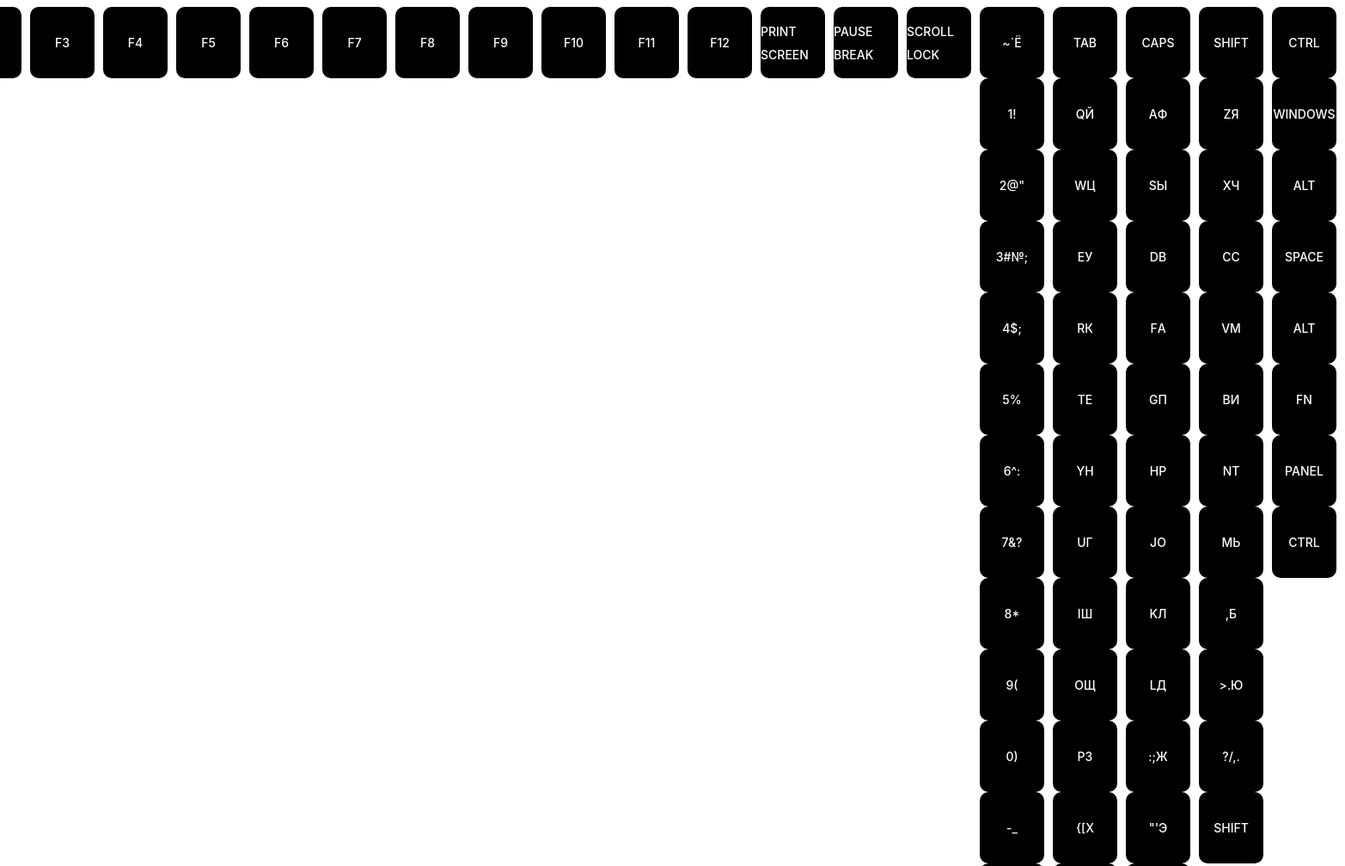
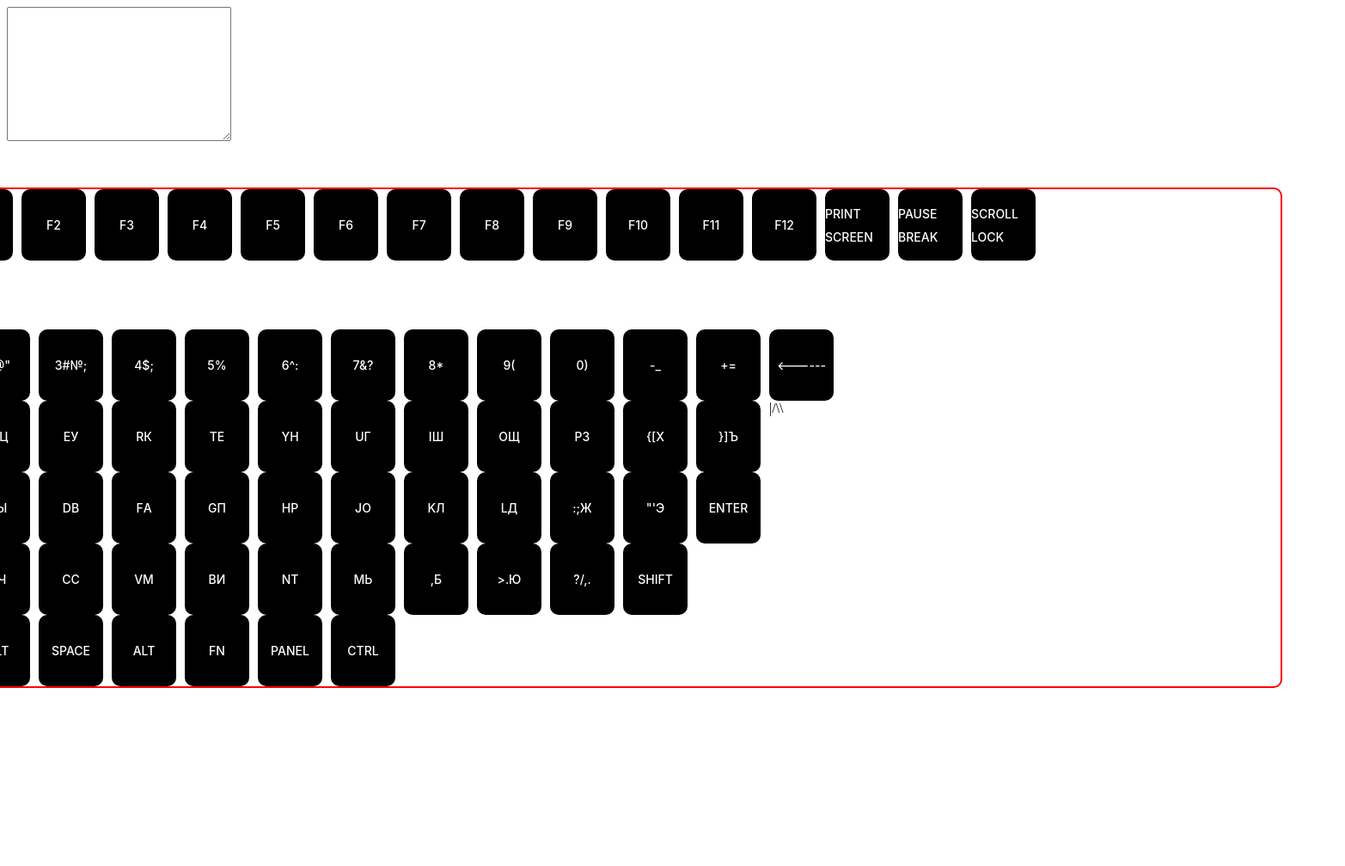
Before and after one commit to abvgdq/keybaord, a plain HTML site: page index.html in a window 1280 px wide. Shown: the top 1007 px of the page at 86% size, 1565 px wide, since content can reach past the window. After the commit the page ends 800 px from the top, so only its background shows below. Drawn offline with Linux system fonts and the light colour scheme.

Commit message:
feat: refactor code

```diff
--- a/index.css
+++ b/index.css
@@ -1,10 +1,12 @@
 .keyboard {
     display: flex;
-    justify-content: center;
-}
-
-.keyboard__block {
-    display: flex;
+    width: 1700px;
+    border: 2px solid #ff0000;
+    border-radius: 10px;
+    position: absolute;
+    top: 100%;
+    left: 50%;
+    transform: translate(-50%, -100%);
 }
 
 .keyboard-string__one {
@@ -65,3 +67,20 @@
 .keyboard__key__esc{
     margin-right: 75px;
 }
+
+.key-string__two {
+    display: flex;
+}
+
+.key-string__three {
+    display: flex;
+}
+.key-string__four {
+    display: flex;
+}
+.key-string__five {
+    display: flex;
+}
+.key-string__six {
+    display: flex;
+}
--- a/index.html
+++ b/index.html
@@ -8,7 +8,7 @@
     <link rel="stylesheet" href="./index.css">
 </head>
 <body>
-    <div class="main">
+        <textarea name="" id="" cols="30" rows="10"></textarea>
         <div class="keyboard">
             <div class="keyboard__block">
                 <div class="keyboard-string__one">
@@ -28,6 +28,7 @@
                     <div class="keyboard__key">print screen</div>
                     <div class="keyboard__key">pause break</div>
                     <div class="keyboard__key">scroll lock</div>
+            </div>
             <div class="key-string__two">
                 <div class="keyboard__key">~`ё</div>
                 <div class="keyboard__key">1!</div>
@@ -100,43 +101,5 @@
                     <div class="keyboard__key keyboard__key-ctrl">ctrl</div>
                 </div>
         </div>
-
-            <!-- <div class="keyboard__section">
-                <div class="section__panel">
-                    <div class="keyboard_key">ins</div>
-                    <div class="keyboard_key">home</div>
-                    <div class="keyboard_key">pgup</div>
-                    <div class="keyboard_key">del</div>
-                    <div class="keyboard_key">end</div>
-                    <div class="keyboard_key">pgdn</div>
-                </div>
-                <div class="section__arrows">
-                    <div class="keyboard_key">up</div>
-                    <div class="keyboard_key">left</div>
-                    <div class="keyboard_key">down</div>
-                    <div class="keyboard_key">right</div>
-                </div> -->
-            <!-- </div> -->
-            <!-- <div class="keyboard__numbers">
-                <div class="keyboard__key">numlk</div>
-                <div class="keyboard__key">/</div>
-                <div class="keyboard__key">*</div>
-                <div class="keyboard__key">-</div>
-                <div class="keyboard__key">7</div>
-                <div class="keyboard__key">8</div>
-                <div class="keyboard__key">9</div>
-                <div class="keyboard__key keyboard__key-plus">+</div>
-                <div class="keyboard__key">4</div>
-                <div class="keyboard__key">5</div>
-                <div class="keyboard__key">6</div>
-                <div class="keyboard__key">1</div>
-                <div class="keyboard__key">2</div>
-                <div class="keyboard__key">3</div>
-                <div class="keyboard__key keyboard__key-ent">enter</div>
-                <div class="keyboard__key keyboard__key-zero">0</div>
-                <div class="keyboard__key">.</div>
-            </div> -->
-        </div>
-    </div>
 </body>
 </html>
```
Lines whose indentation alone changed are shown as unchanged.
